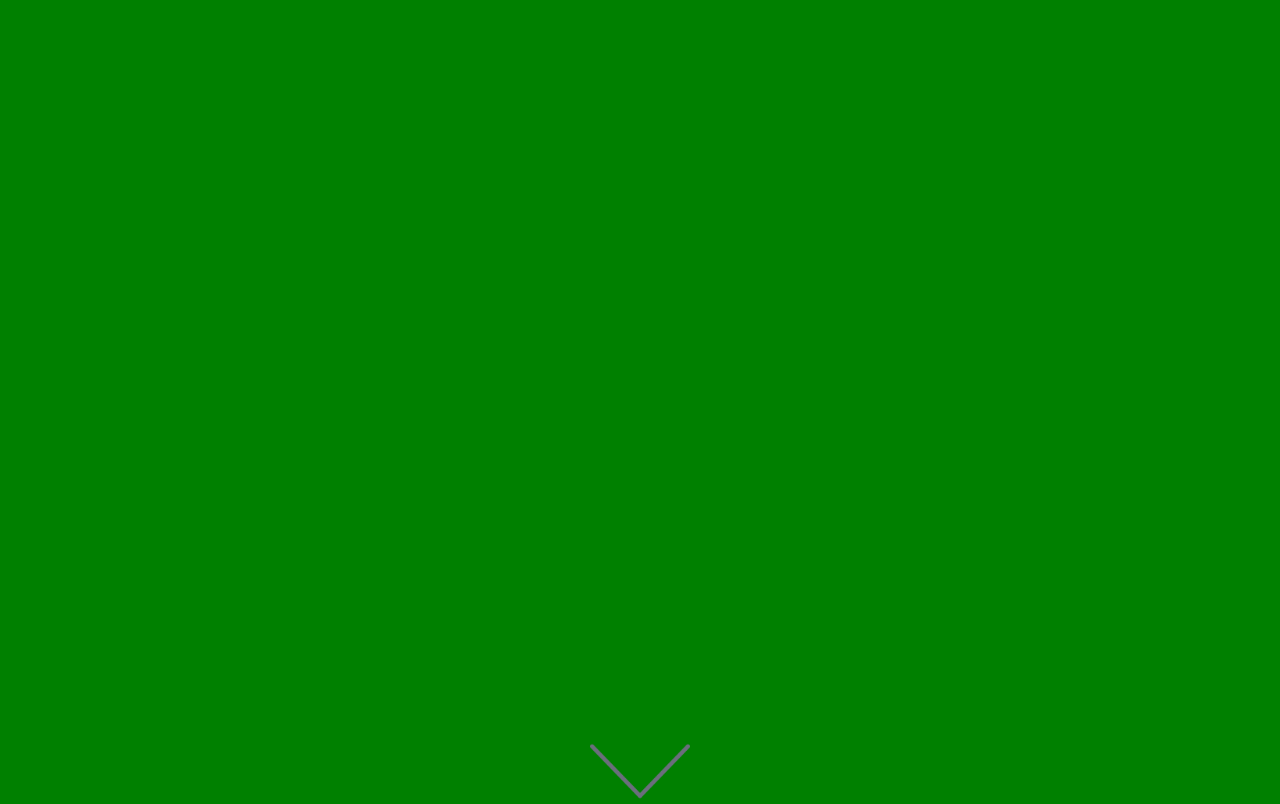
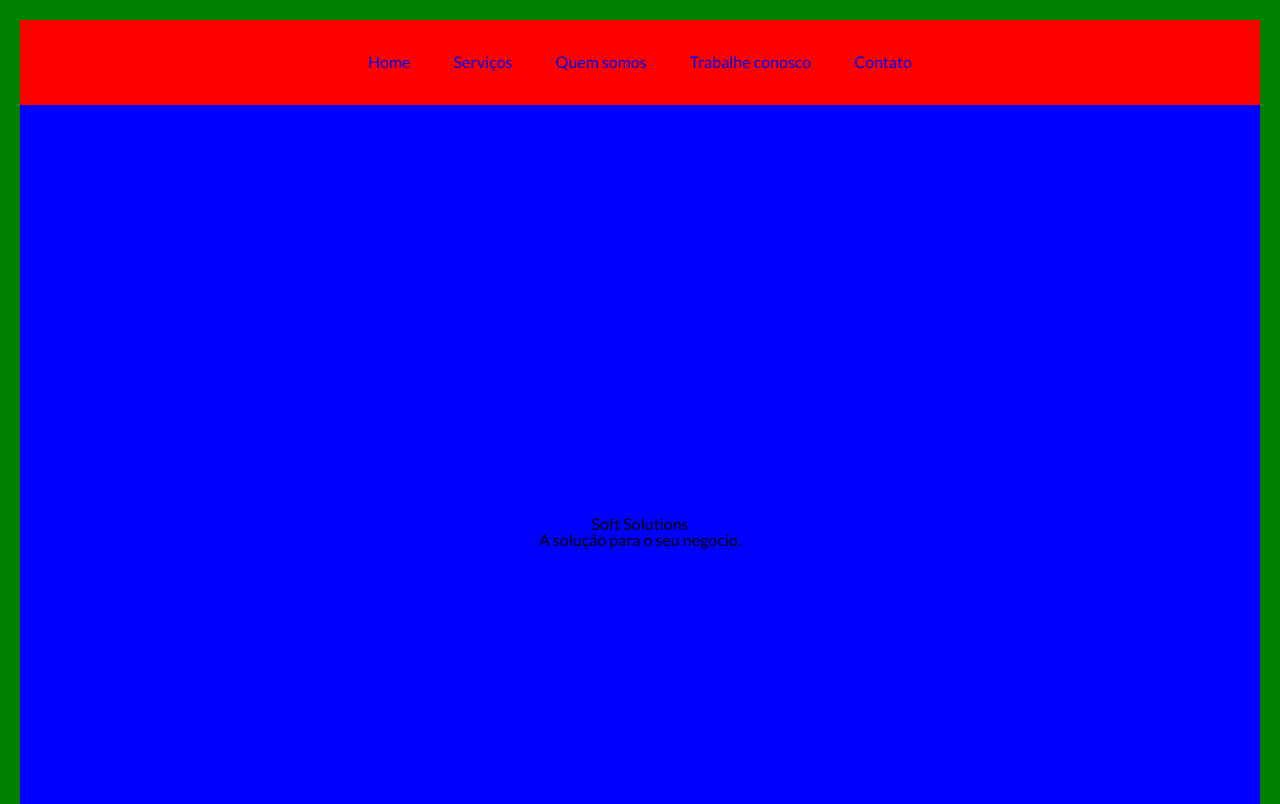
Before and after one commit to alexislds/Site_Faculdade, a website: page index.html in a window 1280 px wide. Shown: the top 804 px of the page. Drawn offline with Linux system fonts and the light colour scheme.

Commit message:
Faculdade: home

```diff
--- a/index.html
+++ b/index.html
@@ -11,7 +11,21 @@
 <body>
   <main class="main-container">
     <article class="home">
-      <section class="btn-servicos"><a href="#" class="link"></a></section>
+      <section class="home-menu">
+        <ul class="home-menu-lista">
+          <li class="home-menu-item"><a href="#" class="home-menu-link">Home</a></li>
+          <li class="home-menu-item"><a href="#" class="home-menu-link">Serviços</a></li>
+          <li class="home-menu-item"><a href="#" class="home-menu-link">Quem somos</a></li>
+          <li class="home-menu-item"><a href="#" class="home-menu-link">Trabalhe conosco</a></li>
+          <li class="home-menu-item"><a href="#" class="home-menu-link">Contato</a></li>
+        </ul>
+      </section>
+      <section class="home-meio">
+        <img class="home-meio-logotipo" src="" alt="">
+        <h1 class="home-meio-nome">Soft Solutions</h1>
+        <h2 class="home-meio-frase">A solução para o seu negocio.</h2>
+      </section>
+      <!-- <section class="btn-servicos"><a href="#" class="link"></a></section> -->
     </article>
     <article class="servicos">
         <h1 class="servicos-titulo-principal">Serviços</h1>
--- a/scss/home.scss
+++ b/scss/home.scss
@@ -1,7 +1,21 @@
 @import 'utilitarios';
 
 .home{
-  background-color:green; height:980px; width:100%;
+  background-color:green; display:flex; flex-direction:column; justify-content:center; align-items:center; padding:20px; height:980px; width:100%;
+
+  &-menu{
+    background-color:red; display:flex; justify-content:center; align-items:center; flex-grow:1; width:100%; text-align:center;
+
+    &-lista{}
+    &-item{display:inline-block; list-style:none;}
+    &-link{text-decoration:none; padding:10px 20px;}
+  }
+
+  &-meio{
+    background-color:blue; display:flex; flex-direction:column; justify-content:center; align-items:center; flex-grow:12; width:100%; text-align:center;
+
+
+  }
 
   @include smartphone-tablet {
 
```
Also changed, not shown: css/home.css, css/import.css.
